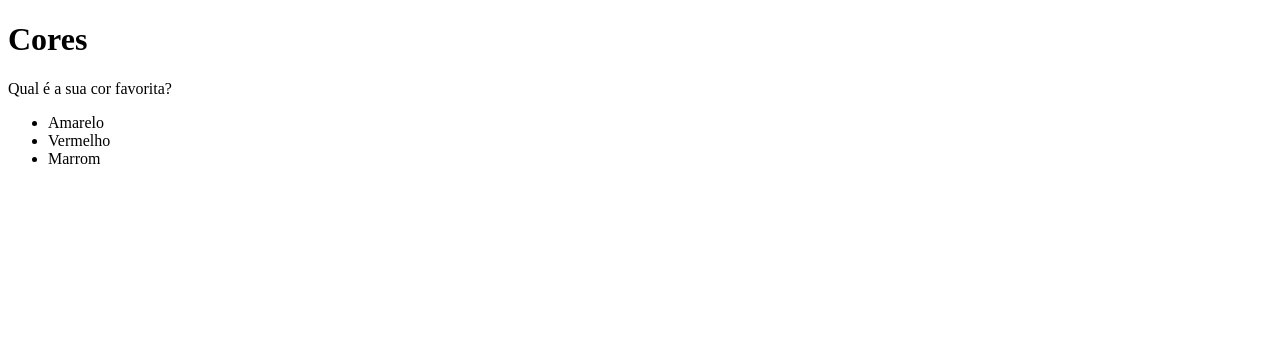
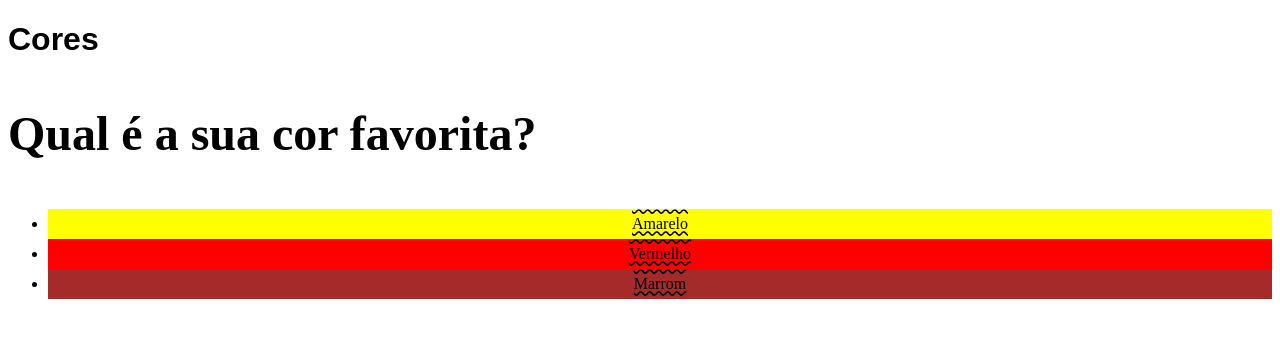
Before and after one commit to AllexThiagoSR/trybe_exercicios, a plain HTML site: page fundamentos/seção-3-Introdução-HTML_CSS/dia-2-HTML_e_CSS-Primeiros_passos_em_CSS/exercicio2/index.html in a window 1280 px wide. Drawn offline with Linux system fonts and the light colour scheme.

Commit message:
Estilizando a página

```diff
--- a/fundamentos/seção-3-Introdução-HTML_CSS/dia-2-HTML_e_CSS-Primeiros_passos_em_CSS/exercicio2/index.html
+++ b/fundamentos/seção-3-Introdução-HTML_CSS/dia-2-HTML_e_CSS-Primeiros_passos_em_CSS/exercicio2/index.html
@@ -4,15 +4,47 @@
     <meta charset="UTF-8">
     <meta http-equiv="X-UA-Compatible" content="IE=edge">
     <meta name="viewport" content="width=device-width, initial-scale=1.0">
+    <style>
+        h1{
+            font-family: sans-serif;
+        }
+
+        p{
+            font-weight: 600;
+            font-size: 3em;
+        }
+
+        body{
+            font-size: 16px;
+        }
+
+        li{
+            text-align: center;
+            line-height: 30px;
+            text-decoration: underline overline wavy black;
+        }
+
+        #am{
+            background-color: yellow;
+        }
+
+        #ve{
+            background-color: red;
+        }
+
+        #ma{
+            background-color: brown;
+        }
+    </style>
     <title>HTML</title>
 </head>
 <body>
     <h1>Cores</h1>
     <p>Qual é a sua cor favorita?</p>
     <ul>
-        <li>Amarelo</li>
-        <li>Vermelho</li>
-        <li>Marrom</li>
+        <li id="am">Amarelo</li>
+        <li id="ve">Vermelho</li>
+        <li id="ma">Marrom</li>
     </ul>
 </body>
 </html>
```
